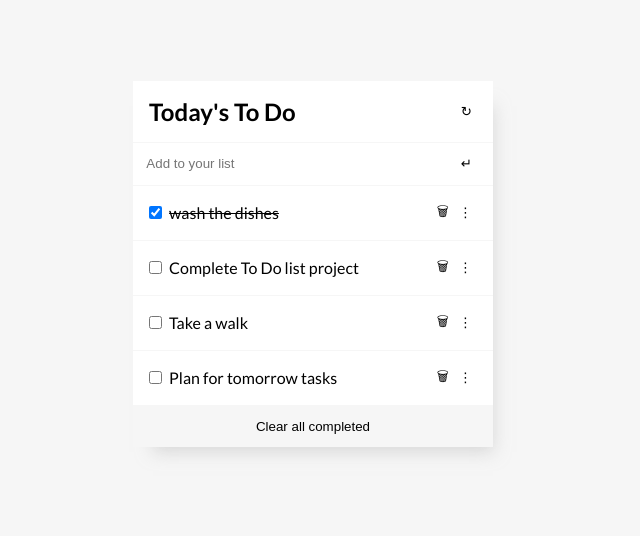
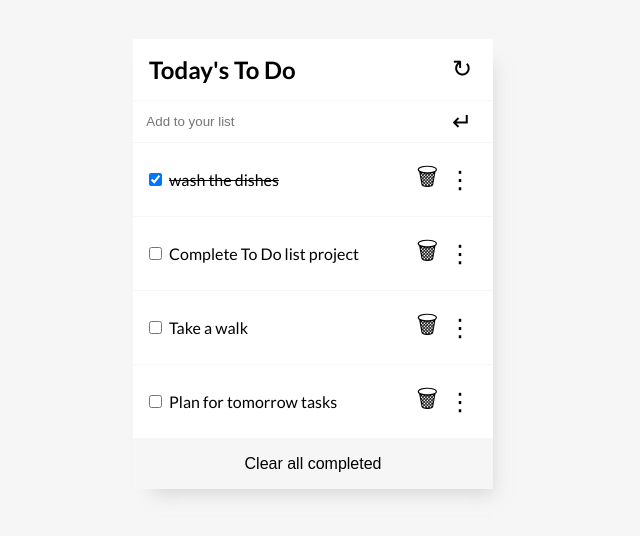
Before and after one commit to adel-gu/TODO-LIST, a website built with webpack: page src/index.html in a window 1280 px wide. Shown: the part 136-672 px from the top of the page, without its empty margins (327-967 px from the left). Built offline with nearby package versions, Linux system fonts and the light colour scheme.

Commit message:
Style buttons

```diff
--- a/src/style.css
+++ b/src/style.css
@@ -73,12 +73,16 @@ ul {
 
 /* Buttons */
 .btn {
-  height: fit-content;
+  font-size: 1.5rem;
+  font-weight: 500;
   background: none;
   border: none;
   padding-inline: 5px;
 }
+
 .clear {
+  font-size: 1rem;
+  font-weight: normal;
   width: 100%;
   border: none;
   background: #f6f6f6;
```
